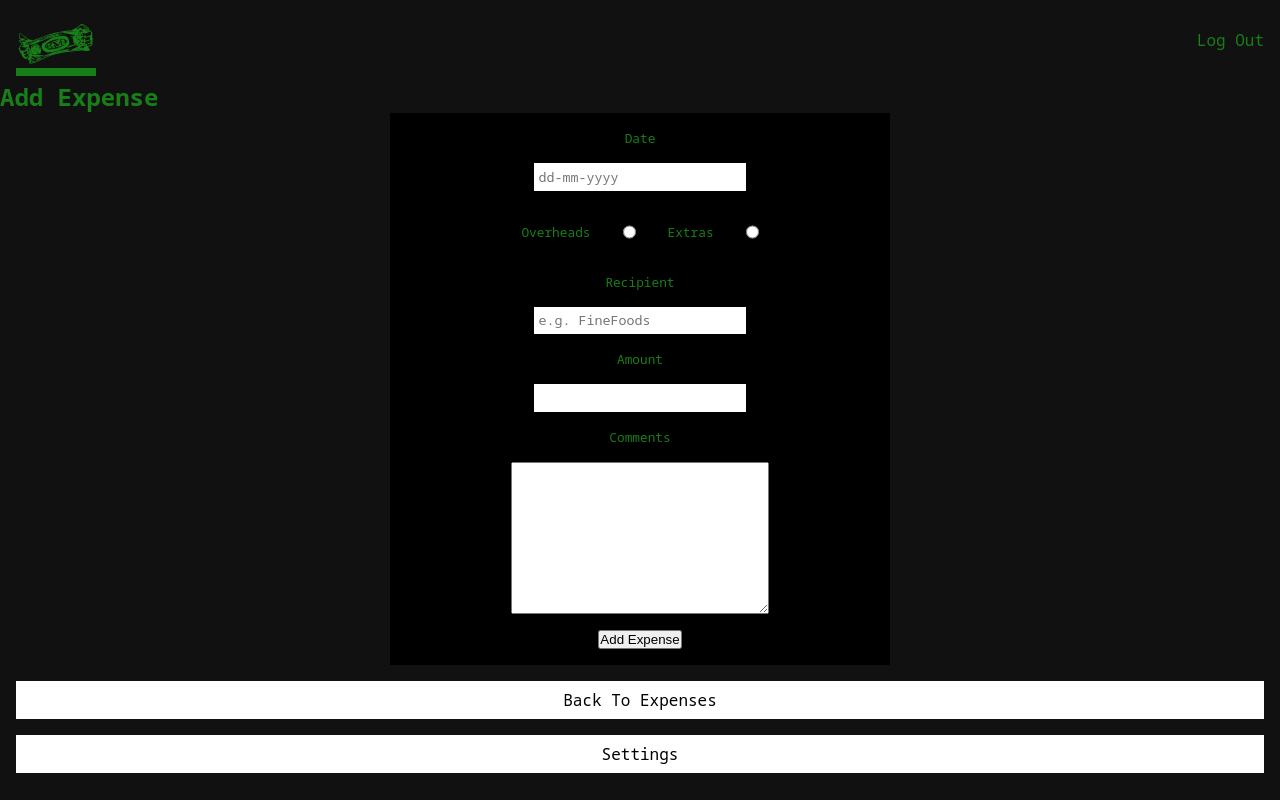
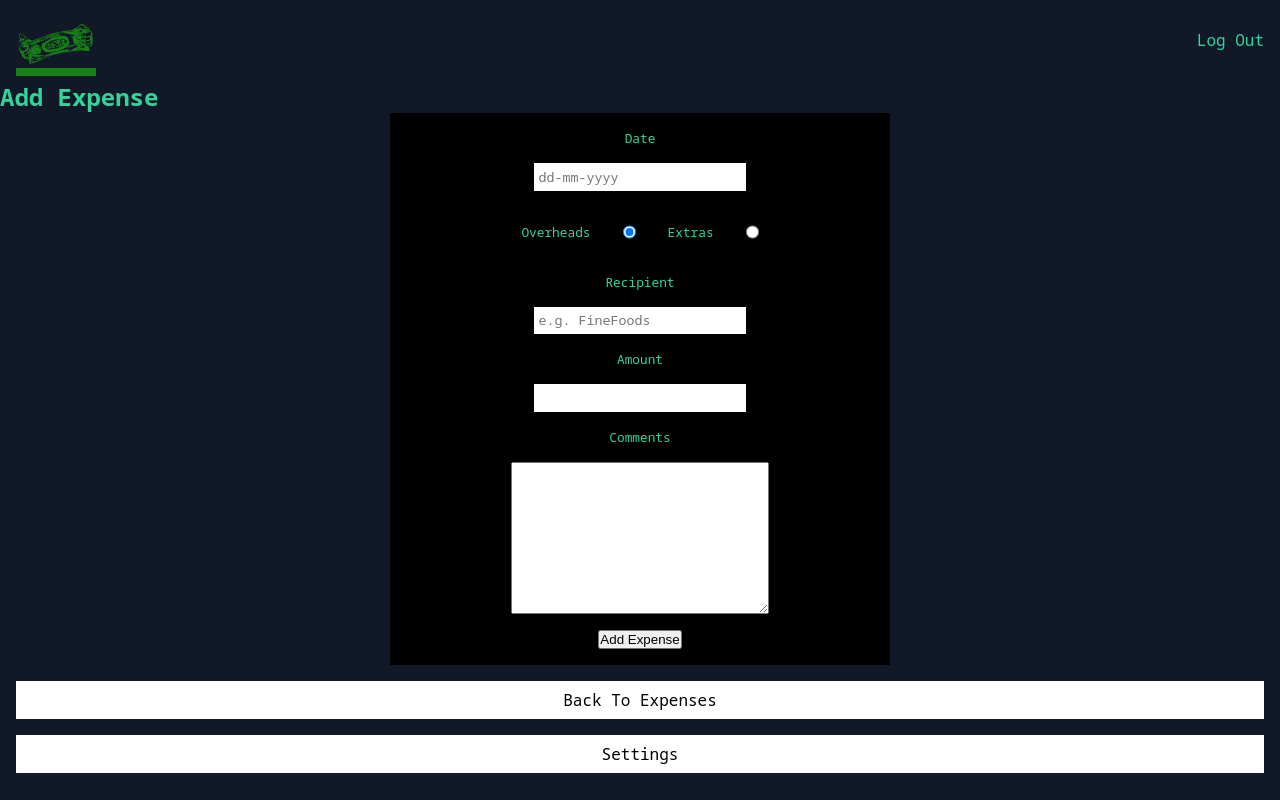
Before and after one commit to Mishalzeera/the-money-manager, a Flask app: page /add_expense in a window 1280 px wide. Run offline with Flask 2, Linux system fonts and the light colour scheme; the visitor is signed in with stand-in values (Sample User, id 1); some libraries are stand-ins or nearby versions.

Commit message:
Make editing expense dynamically refactor db fields.

```diff
--- a/app.py
+++ b/app.py
@@ -289,6 +289,47 @@ def add_expense():
 @app.route("/edit_expense/<expense_id>", methods=["GET", "POST"])
 def edit_expense(expense_id):
     if request.method == "POST":
+        # ensure the amount is in cents before processing
+        # to recalculate finances so that updated amounts modify rather than add to
+        # get original expense amount, credit and add back in
+
+        user_key = {"name": session['user']}
+        old_expense = mongo.db.expenses.find_one({"_id": ObjectId(expense_id)})
+        old_expense_amount = mongo.db.expenses.find_one({"_id": ObjectId(expense_id)})["amount"]
+        credit_before = mongo.db.current_month.find_one(user_key)["credit"]
+        credit_to_refactor = old_expense_amount + credit_before
+        # update the database temporarily
+        mongo.db.current_month.update_one(user_key, {"$set": {"credit": credit_to_refactor}})
+
+        # get spent_this_month and subtract old expense
+
+        total_spent = mongo.db.current_month.find_one(user_key)["spent_this_month"]
+        new_total = total_spent - old_expense_amount
+        # update db accordingly
+        mongo.db.current_month.update_one(user_key, {"$set": {"spent_this_month": new_total}})
+
+        if old_expense["type"] == "Overheads":
+            # get overheads_to_be_paid
+            overheads_to_be_paid = mongo.db.current_month.find_one(user_key)["overheads_to_be_paid"]
+            # and add the amount back in
+            new_overheads = overheads_to_be_paid + old_expense_amount
+            # get spent_on_overheads
+            old_spent_on_overheads = mongo.db.current_month.find_one(user_key)["spent_on_overheads"]
+            # subtract the amount spent
+            new_spent_on_overheads = old_spent_on_overheads - old_expense_amount
+            # and update the database accordingly
+            mongo.db.current_month.update_one(user_key, {"$set": {"overheads_to_be_paid": new_overheads}})
+            mongo.db.current_month.update_one(user_key, {"$set": {"spent_on_overheads": new_spent_on_overheads}})
+        else:
+            # get spent_on_extras
+            old_spent_on_extras = mongo.db.current_month.find_one(user_key)["spent_on_extras"]
+            # subtract the amount spent
+            new_spent_on_extras = old_spent_on_extras - old_expense_amount
+            # and update the database accordingly
+            mongo.db.current_month.update_one(user_key, {"$set": {"spent_on_extras": new_spent_on_extras}})
+
+
+        # process the edited document
         amount_to_cents = euros_to_cents(request.form.get("amount_spent"))
         edited_expense = {
             "name": session['user'],
@@ -299,8 +340,39 @@ def edit_expense(expense_id):
             "comments": request.form.get("comments")
         }
         mongo.db.expenses.update({"_id": ObjectId(expense_id)}, edited_expense)
+
+        # get credit
+        credit = mongo.db.current_month.find_one(user_key)["credit"]
+        new_credit = credit - amount_to_cents
+        # update db accordingly
+        mongo.db.current_month.update_one(user_key, {"$set": {"credit": new_credit}})
+        # get spent_this_month and add new expense
+        total_spent = mongo.db.current_month.find_one(user_key)["spent_this_month"]
+        new_total = total_spent + amount_to_cents
+        # update db accordingly
+        mongo.db.current_month.update_one(user_key, {"$set": {"spent_this_month": new_total}})
+
+        if request.form.get("type") == "Overheads":
+            # get overheads_to_be_paid
+            overheads_to_be_paid = mongo.db.current_month.find_one(user_key)["overheads_to_be_paid"]
+            # and subtract the amount spent
+            new_overheads = overheads_to_be_paid - amount_to_cents
+            # get spent_on_overheads
+            old_spent_on_overheads = mongo.db.current_month.find_one(user_key)["spent_on_overheads"]
+            # add the amount spent
+            new_spent_on_overheads = old_spent_on_overheads + amount_to_cents
+            # and update the database accordingly
+            mongo.db.current_month.update_one(user_key, {"$set": {"overheads_to_be_paid": new_overheads}})
+            mongo.db.current_month.update_one(user_key, {"$set": {"spent_on_overheads": new_spent_on_overheads}})
+        else:
+            # get spent_on_extras
+            old_spent_on_extras = mongo.db.current_month.find_one(user_key)["spent_on_extras"]
+            # add the amount spent
+            new_spent_on_extras = old_spent_on_extras + amount_to_cents
+            # and update the database accordingly
+            mongo.db.current_month.update_one(user_key, {"$set": {"spent_on_extras": new_spent_on_extras}})
         flash("Expense Edited Successfully!")
-        expenses = mongo.db.expenses.find()
+        expenses = mongo.db.expenses.find(user_key)
         return render_template("expenses.html", expenses=expenses)
 
     expense_to_edit = mongo.db.expenses.find_one({"_id": ObjectId(expense_id)})
--- a/static/css/style.css
+++ b/static/css/style.css
@@ -9,6 +9,9 @@
     font-style: normal;
 
 }
+:root {
+    --money-green: rgb(24, 126, 24);
+}
 
 * {
     margin: 0;
@@ -17,9 +20,10 @@
 }
 
 body {
-  background-color: #111;
+  /* background-color: #111; */
+  background-color: var(--cool-gray-900);
   font-family: "Noto Sans Mono", sans-serif;
-  color: rgb(24, 126, 24);
+  color: var(--emerald-400);
 }
 
 img {
--- /dev/null
+++ b/static/css/tw-colours.css
@@ -0,0 +1,245 @@
+:root {
+    --gray-50: #FAFAFA;
+    --gray-100: #F4F4F5;
+    --gray-200: #E4E4E7;
+    --gray-300: #D4D4D8;
+    --gray-400: #A1A1AA;
+    --gray-500: #71717A;
+    --gray-600: #52525B;
+    --gray-700: #3F3F46;
+    --gray-800: #27272A;
+    --gray-900: #18181B;
+
+    --blue-gray-50: #F8FAFC;
+    --blue-gray-100: #F1F5F9;
+    --blue-gray-200: #E2E8F0;
+    --blue-gray-300: #CBD5E1;
+    --blue-gray-400: #94A3B8;
+    --blue-gray-500: #64748B;
+    --blue-gray-600: #475569;
+    --blue-gray-700: #334155;
+    --blue-gray-800: #1E293B;
+    --blue-gray-900: #0F172A;
+
+    --cool-gray-50: #F9FAFB;
+    --cool-gray-100: #F3F4F6;
+    --cool-gray-200: #E5E7EB;
+    --cool-gray-300: #D1D5DB;
+    --cool-gray-400: #9CA3AF;
+    --cool-gray-500: #6B7280;
+    --cool-gray-600: #4B5563;
+    --cool-gray-700: #374151;
+    --cool-gray-800: #1F2937;
+    --cool-gray-900: #111827;
+
+    --true-gray-50: #FAFAFA;
+    --true-gray-100: #F5F5F5;
+    --true-gray-200: #E5E5E5;
+    --true-gray-300: #D4D4D4;
+    --true-gray-400: #A3A3A3;
+    --true-gray-500: #737373;
+    --true-gray-600: #525252;
+    --true-gray-700: #404040;
+    --true-gray-800: #262626;
+    --true-gray-900: #171717;
+
+    --warm-gray-50: #FAFAF9;
+    --warm-gray-100: #F5F5F4;
+    --warm-gray-200: #E7E5E4:
+    --warm-gray-300: #D6D3D1;
+    --warm-gray-400: #A8A29E;
+    --warm-gray-500: #78716C;
+    --warm-gray-600: #57534E;
+    --warm-gray-700: #44403C;
+    --warm-gray-800: #292524;
+    --warm-gray-900: #1C1917;
+
+    --red-50: #FEF2F2;
+    --red-100: #FEE2E2;
+    --red-200: #FECACA;
+    --red-300: #FCA5A5;
+    --red-400: #F87171;
+    --red-500: #EF4444;
+    --red-600: #DC2626;
+    --red-700: #B91C1C;
+    --red-800: #991B1B;
+    --red-900: #7F1D1D;
+
+    --orange-50: #FFF7ED;
+    --orange-100: #FFEDD5:
+    --orange-200: #FED7AA;
+    --orange-300: #FDBA74;
+    --orange-400: #FB923C;
+    --orange-500: #F97316;
+    --orange-600: #EA580C;
+    --orange-700: #C2410C;
+    --orange-800: #9A3412;
+    --orange-900: #7C2D12;
+
+    --amber-50: #FFFBEB;
+    --amber-100: #FEF3C7;
+    --amber-200: #FDE68A;
+    --amber-300: #FCD34D;
+    --amber-400: #FBBF24;
+    --amber-500: #F59E0B;
+    --amber-600: #D97706;
+    --amber-700: #B45309;
+    --amber-800: #92400E;
+    --amber-900: #78350F;
+
+    --yellow-50: #FFFBEB;
+    --yellow-100: #FEF3C7;
+    --yellow-200: #FDE68A;
+    --yellow-300: #FCD34D;
+    --yellow-400: #FBBF24;
+    --yellow-500: #F59E0B;
+    --yellow-600: #D97706;
+    --yellow-700: #B45309;
+    --yellow-800: #92400E;
+    --yellow-900: #78350F;
+
+    --lime-50: #F7FEE7;
+    --lime-100: #ECFCCB;
+    --lime-200: #D9F99D;
+    --lime-300: #BEF264;
+    --lime-400: #A3E635;
+    --lime-500: #84CC16;
+    --lime-600: #65A30D;
+    --lime-700: #4D7C0F;
+    --lime-800: #3F6212;
+    --lime-900: #365314;
+
+    --green-50: #F0FDF4;
+    --green-100: #DCFCE7;
+    --green-200: #BBF7D0;
+    --green-300: #86EFAC;
+    --green-400: #4ADE80;
+    --green-500: #22C55E;
+    --green-600: #16A34A;
+    --green-700: #15803D;
+    --green-800: #166534;
+    --green-900: #14532D;
+
+    --emerald-50: #ECFDF5;
+    --emerald-100: #D1FAE5;
+    --emerald-200: #A7F3D0;
+    --emerald-300: #6EE7B7;
+    --emerald-400: #34D399;
+    --emerald-500: #10B981;
+    --emerald-600: #059669;
+    --emerald-700: #047857;
+    --emerald-800: #065F46;
+    --emerald-900: #064E3B;
+
+    --teal-50: #F0FDFA;
+    --teal-100: #CCFBF1;
+    --teal-200: #99F6E4;
+    --teal-300: #5EEAD4;
+    --teal-400: #2DD4BF;
+    --teal-500: #14B8A6;
+    --teal-600: #0D9488;
+    --teal-700: #0F766E;
+    --teal-800: #115E59;
+    --teal-900: #134E4A;
+
+    --cyan-50: #ECFEFF;
+    --cyan-100: #CFFAFE;
+    --cyan-200: #A5F3FC;
+    --cyan-300: #67E8F9;
+    --cyan-400: #22D3EE;
+    --cyan-500: #06B6D4;
+    --cyan-600: #0891B2;
+    --cyan-700: #0E7490;
+    --cyan-800: #155E75;
+    --cyan-900: #164E63;
+
+    --sky-50: #F0F9FF;
+    --sky-100: #E0F2FE;
+    --sky-200: #BAE6FD;
+    --sky-300: #7DD3FC;
+    --sky-400: #38BDF8;
+    --sky-500: #0EA5E9;
+    --sky-600: #0284C7;
+    --sky-700: #0369A1;
+    --sky-800: #075985;
+    --sky-900: #0C4A6E;
+
+
+    --blue-50: #EFF6FF;
+    --blue-100: #DBEAFE;
+    --blue-200: #BFDBFE;
+    --blue-300: #93C5FD;
+    --blue-400: #60A5FA;
+    --blue-500: #3B82F6;
+    --blue-600: #2563EB;
+    --blue-700: #1D4ED8;
+    --blue-800: #1E40AF;
+    --blue-900: #1E3A8A;
+
+    --indigo-50: #EEF2FF;
+    --indigo-100: #E0E7FF;
+    --indigo-200: #C7D2FE;
+    --indigo-300: #A5B4FC;
+    --indigo-400: #818CF8;
+    --indigo-500: #6366F1;
+    --indigo-600: #4F46E5;
+    --indigo-700: #4338CA;
+    --indigo-800: #3730A3;
+    --indigo-900: #312E81;
+
+    --violet-50: #F5F3FF;
+    --violet-100: #EDE9FE;
+    --violet-200: #DDD6FE;
+    --violet-300: #C4B5FD;
+    --violet-400: #A78BFA;
+    --violet-500: #8B5CF6;
+    --violet-600: #7C3AED;
+    --violet-700: #6D28D9;
+    --violet-800: #5B21B6;
+    --violet-900: #4C1D95;
+
+
+    --purple-50: #F5F3FF;
+    --purple-100: #EDE9FE;
+    --purple-200: #DDD6FE;
+    --purple-300: #C4B5FD;
+    --purple-400: #A78BFA;
+    --purple-500: #8B5CF6;
+    --purple-600: #7C3AED;
+    --purple-700: #6D28D9;
+    --purple-800: #5B21B6;
+    --purple-900: #4C1D95;
+
+    --fuchsia-50: #FDF4FF;
+    --fuchsia-100: #FAE8FF;
+    --fuchsia-200: #F5D0FE;
+    --fuchsia-300: #F0ABFC;
+    --fuchsia-400: #E879F9;
+    --fuchsia-500: #D946EF;
+    --fuchsia-600: #C026D3;
+    --fuchsia-700: #A21CAF;
+    --fuchsia-800: #86198F;
+    --fuchsia-900: #701A75;
+
+    --pink-50: #FDF2F8;
+    --pink-100: #FCE7F3;
+    --pink-200: #FBCFE8;
+    --pink-300: #F9A8D4;
+    --pink-400: #F472B6;
+    --pink-500: #EC4899;
+    --pink-600: #DB2777;
+    --pink-700: #BE185D;
+    --pink-800: #9D174D;
+    --pink-900: #831843;
+
+    --rose-50: #FFF1F2;
+    --rose-100: #FFE4E6;
+    --rose-200: #FECDD3;
+    --rose-300: #FDA4AF;
+    --rose-400: #FB7185;
+    --rose-500: #F43F5E;
+    --rose-600: #E11D48;
+    --rose-700: #BE123C;
+    --rose-800: #9F1239;
+    --rose-900: #881337;
+    }
--- a/templates/add_expense.html
+++ b/templates/add_expense.html
@@ -8,12 +8,12 @@
         <input type="text" name="invoice_date" id="invoice_date" placeholder="dd-mm-yyyy">
         <div class="radio-buttons" style="display: flex;">
             <label for="overheads" style="margin:1rem;">Overheads</label><br>
-            <input type="radio" id="overheads" name="type" value="Overheads" style="margin:1rem;"required>
+            <input type="radio" id="overheads" name="type" value="Overheads" checked="checked" style="margin:1rem;"required>
             <label for="extras" style="margin:1rem;">Extras</label><br>
             <input type="radio" id="extras" name="type" value="Extras" style="margin:1rem;"required>
         </div>
         <label for="recipient">Recipient</label>
-        <input type="text" name="recipient" id="recipient" placeholder="e.g. FineFoods" required>
+        <input type="text" name="recipient" id="recipient" placeholder="e.g. FineFoods">
         <label for="amount_spent">Amount</label>
         <input type="number" name="amount_spent" id="amount_spent" pattern="[0-9]+" step="0.01"
             title="Please input numbers only." required>
--- a/templates/base.html
+++ b/templates/base.html
@@ -4,8 +4,9 @@
     <meta charset="UTF-8" />
     <meta http-equiv="X-UA-Compatible" content="IE=edge" />
     <meta name="viewport" content="width=device-width, initial-scale=1.0" />
+    <link rel="stylesheet" href="{{ url_for('static', filename='css/tw-colours.css')}}">
     <link rel="stylesheet" href="{{url_for('static',
-    filename="css/style.css")}}">
+    filename='css/style.css')}}">
     <title>The Money Manager</title>
   </head>
   <body>
```
Also changed, not shown: NOTES_TO_MYSELF.md (+15 -6 lines), templates/edit_expense.html (+4 -4 lines), README.md.
